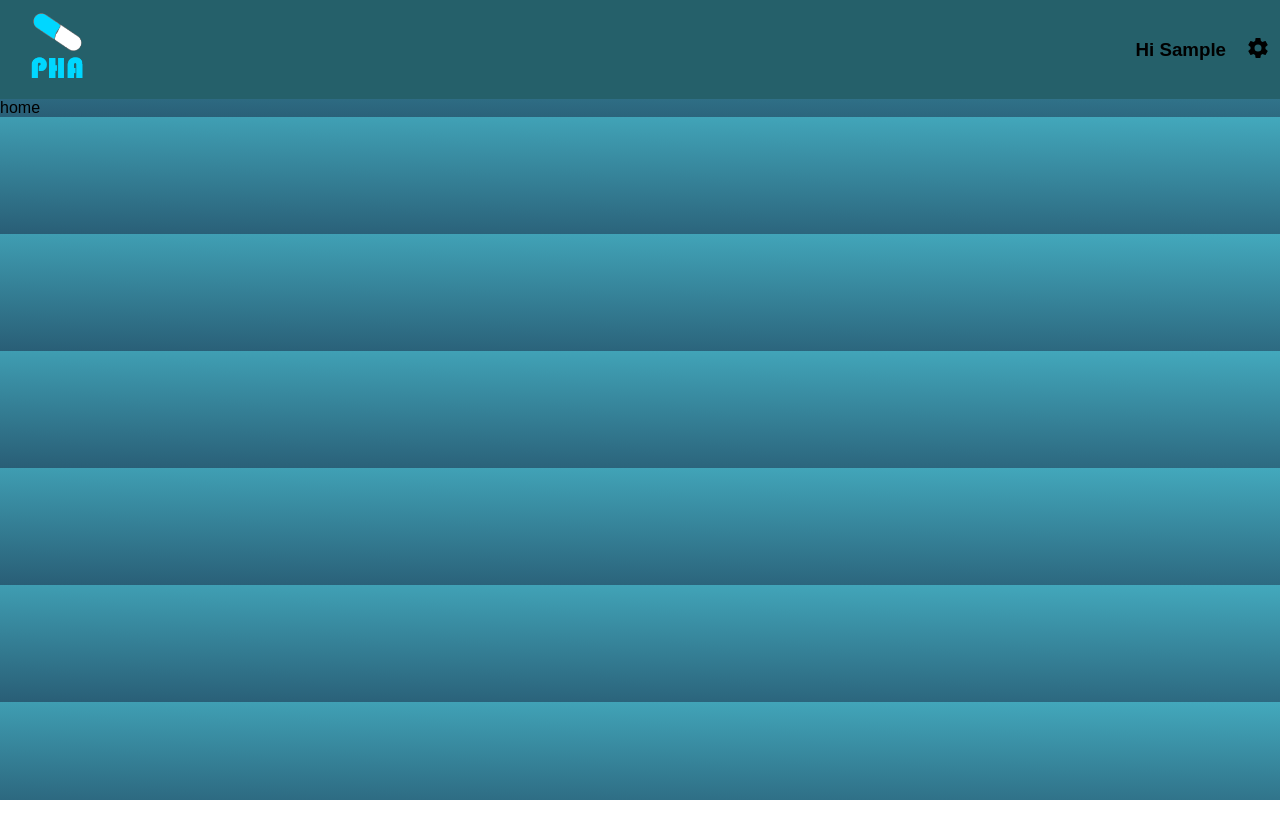
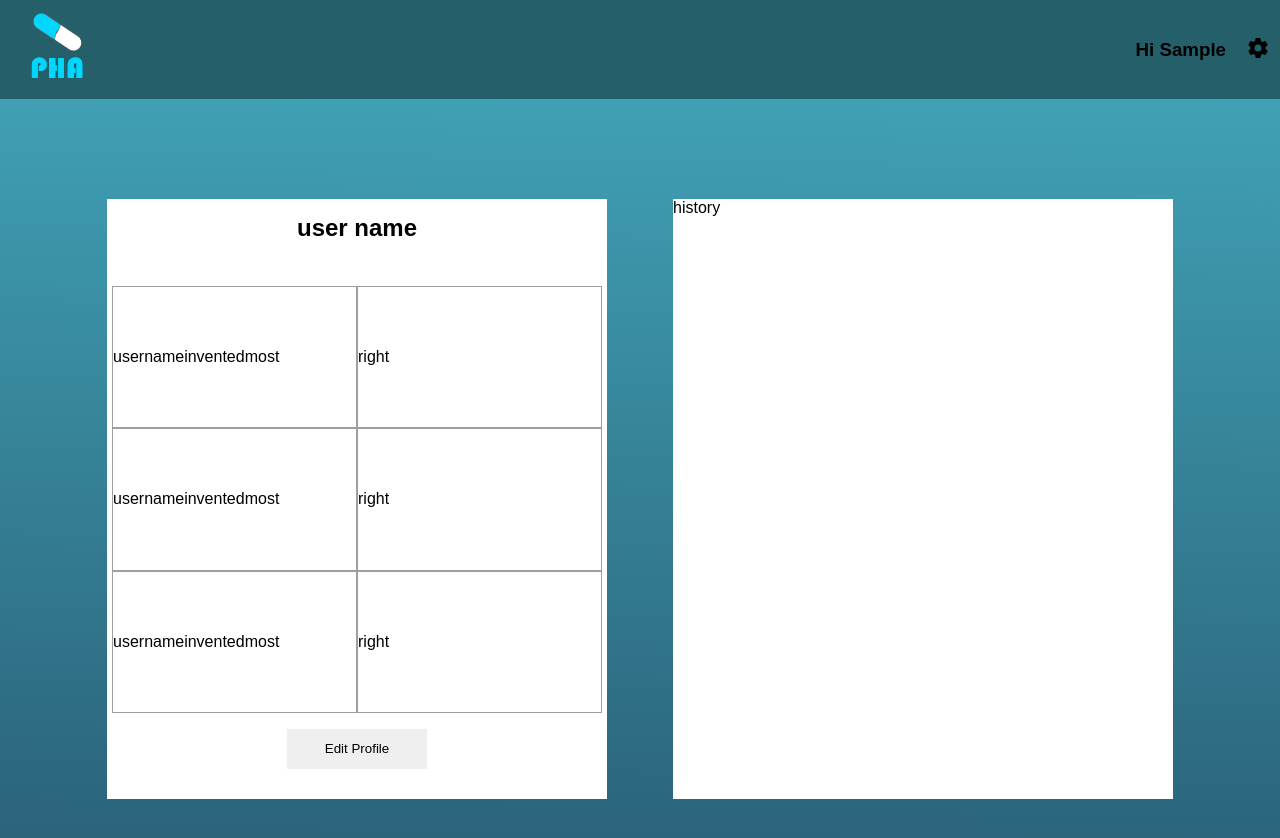
Before and after one commit to bekossy/health-app-client, a React (Vite) app: page / in a window 1280 px wide. Both pictures are taken after typing "Sample", "Sample123" into the empty fields and a click on the button "Login". Shown: the top 838 px of the page. Before the commit the page ends 800 px from the top, so only its background shows below. Built offline with nearby package versions, Linux system fonts and the light colour scheme.

Commit message:
added settings component

```diff
--- /dev/null
+++ b/src/components/dataBox/DataBox.jsx
@@ -0,0 +1,16 @@
+import React from "react";
+import "./dataBox.css";
+
+const DataBox = ({ field, data }) => {
+  return (
+    <div className="databox">
+      <div className="leftdata">
+        <div className="leftdataFeild">{field}</div>
+        <div className="leftDataData">{data}</div>
+      </div>
+      <div className="rightdata">right</div>
+    </div>
+  );
+};
+
+export default DataBox;
--- /dev/null
+++ b/src/components/dataBox/dataBox.css
@@ -0,0 +1,18 @@
+.databox {
+  flex: 1;
+  display: flex;
+}
+
+.leftdata {
+  flex: 1;
+  display: flex;
+  align-items: center;
+  border: 1px rgb(159, 158, 158) solid;
+}
+
+.rightdata {
+  flex: 1;
+  display: flex;
+  align-items: center;
+  border: 1px rgb(159, 158, 158) solid;
+}
--- a/src/components/home/Home.jsx
+++ b/src/components/home/Home.jsx
@@ -1,11 +1,10 @@
-import "./Home.css"
+import "./Home.css";
+import { useState } from "react";
+import Settings from "../settings/Settings";
 
 const Home = () => {
-  return (
-    <div>
-      home
-    </div>
-  )
-}
+  const [settings, setSettings] = useState(true);
+  return <>{settings && <Settings />}</>;
+};
 
-export default Home
+export default Home;
--- /dev/null
+++ b/src/components/settings/Settings.css
@@ -0,0 +1,62 @@
+.settings {
+  display: flex;
+  flex-direction: row;
+  height: 100vh;
+  align-items: center;
+  justify-content: center;
+}
+
+.settingscontainer {
+  width: 90%;
+  height: 80%;
+  padding: 10px;
+  display: flex;
+  flex-direction: row;
+  align-items: center;
+  justify-content: space-around;
+}
+
+.userProfile {
+  background-color: white;
+  height: 600px;
+  width: 500px;
+}
+
+.userProfile {
+  display: flex;
+  flex-direction: column;
+  align-items: center;
+  justify-content: space-evenly;
+  padding: 15px 5px;
+}
+
+.userProfileName {
+  flex: 1;
+}
+
+.userDetailsContainer {
+  flex: 6;
+  width: 100%;
+  display: flex;
+  flex-direction: column;
+}
+
+.editProfile {
+  flex: 1;
+  display: flex;
+  align-items: center;
+  justify-content: center;
+}
+
+.editProfileButton {
+  height: 40px;
+  width: 140px;
+  border: none;
+  outline: none;
+}
+
+.history {
+  background-color: white;
+  height: 600px;
+  width: 500px;
+}
--- /dev/null
+++ b/src/components/settings/Settings.jsx
@@ -0,0 +1,26 @@
+import React from "react";
+import "./Settings.css";
+import DataBox from "../dataBox/dataBox";
+
+const Settings = () => {
+  return (
+    <div className="settings">
+      <div className="settingscontainer">
+        <div className="userProfile">
+          <h2 className="userProfileName">user name</h2>
+          <div className="userDetailsContainer">
+            <DataBox field={"username"} data={"inventedmost"} />
+            <DataBox field={"username"} data={"inventedmost"} />
+            <DataBox field={"username"} data={"inventedmost"} />
+          </div>
+          <div className="editProfile">
+            <button className="editProfileButton">Edit Profile</button>
+          </div>
+        </div>
+        <div className="history">history</div>
+      </div>
+    </div>
+  );
+};
+
+export default Settings;
```
